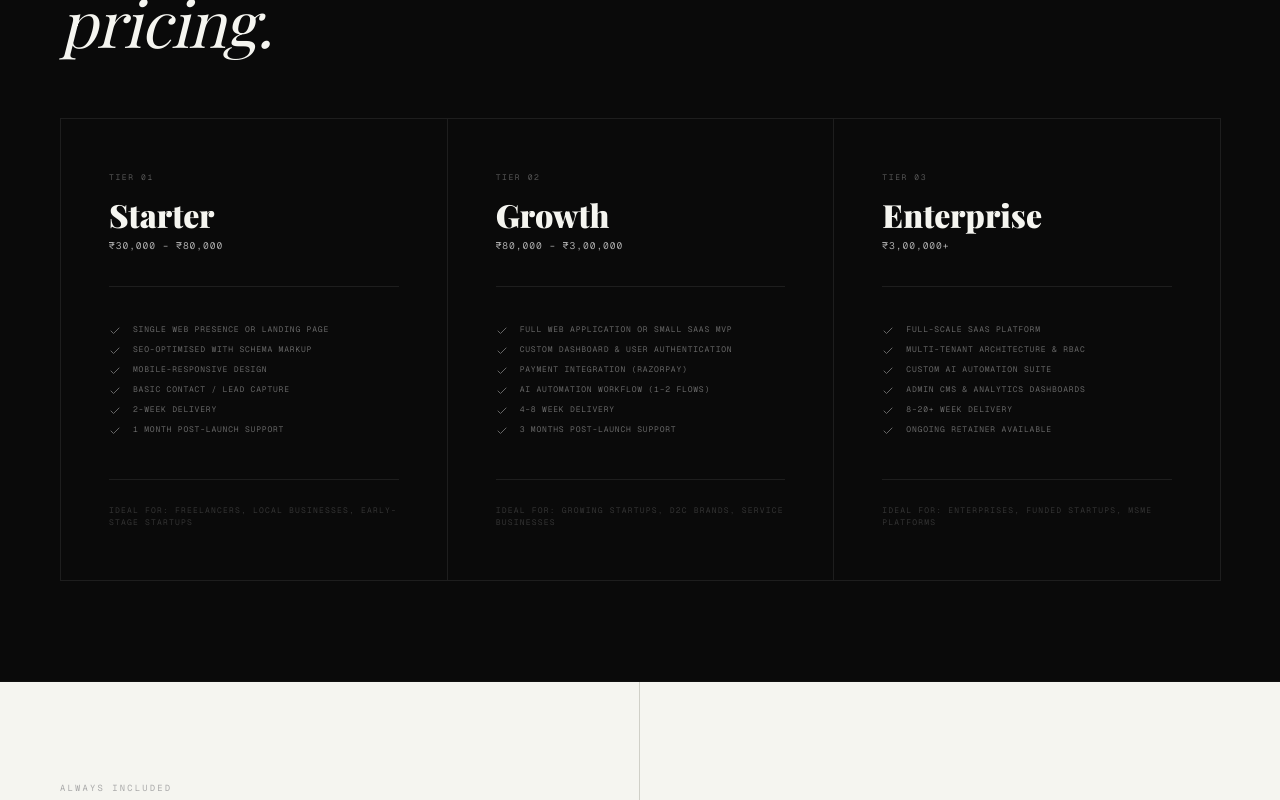
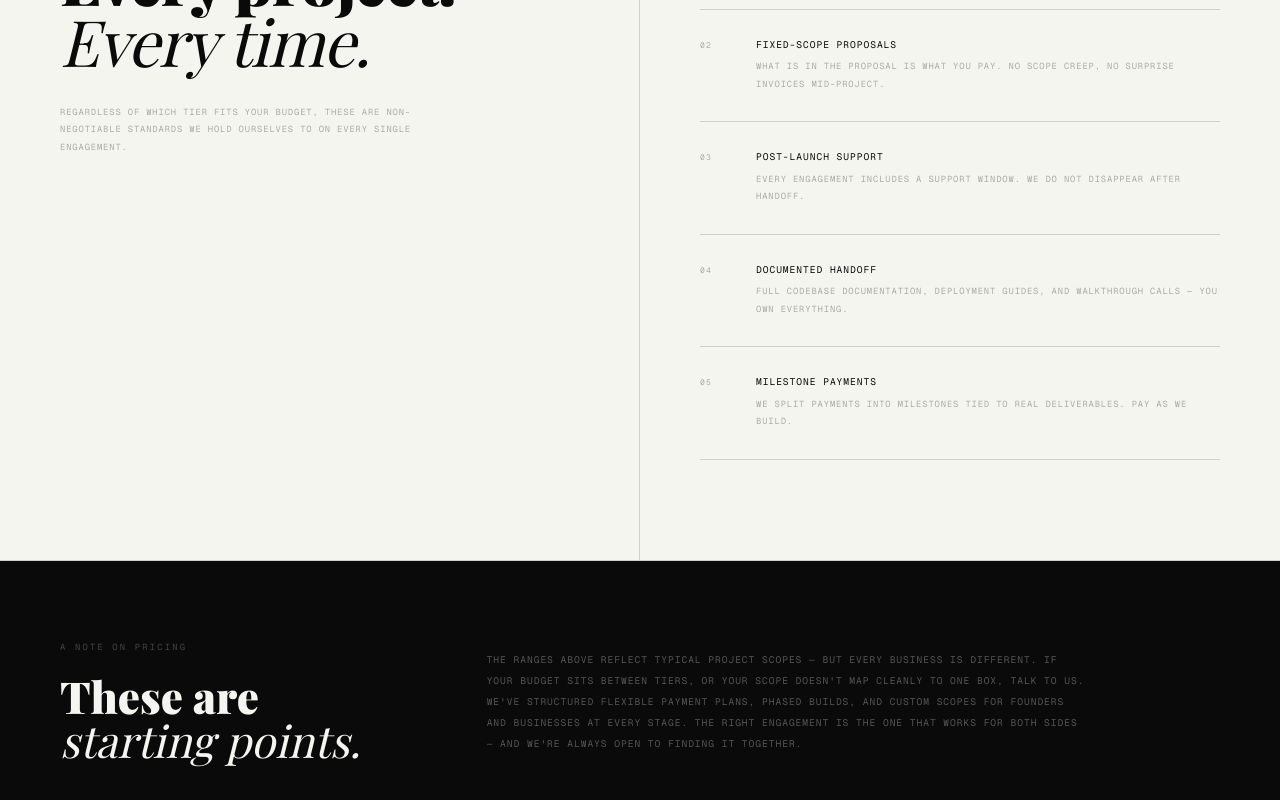
Before and after one commit to Ganesh-Sharmaz/auto-craft, a Next.js app: page /pricing in a window 1280 px wide. Shown: the part 900-1700 px from the top of the page. Built offline with nearby package versions, Linux system fonts and the light colour scheme.

Commit message:
fix(master): "revert hierarchy change"

```diff
--- a/src/app/(admin)/pricing/page.tsx
+++ b/src/app/(admin)/pricing/page.tsx
@@ -189,8 +189,8 @@ export default function PricingPage() {
       />
 
       <PricingHero />
+      <PricingOverview />
       <PricingSection />
-      <PricingOverview />
       <PricingProcess />
       <PricingFAQ />
       <ServiceContactCTA />
```
